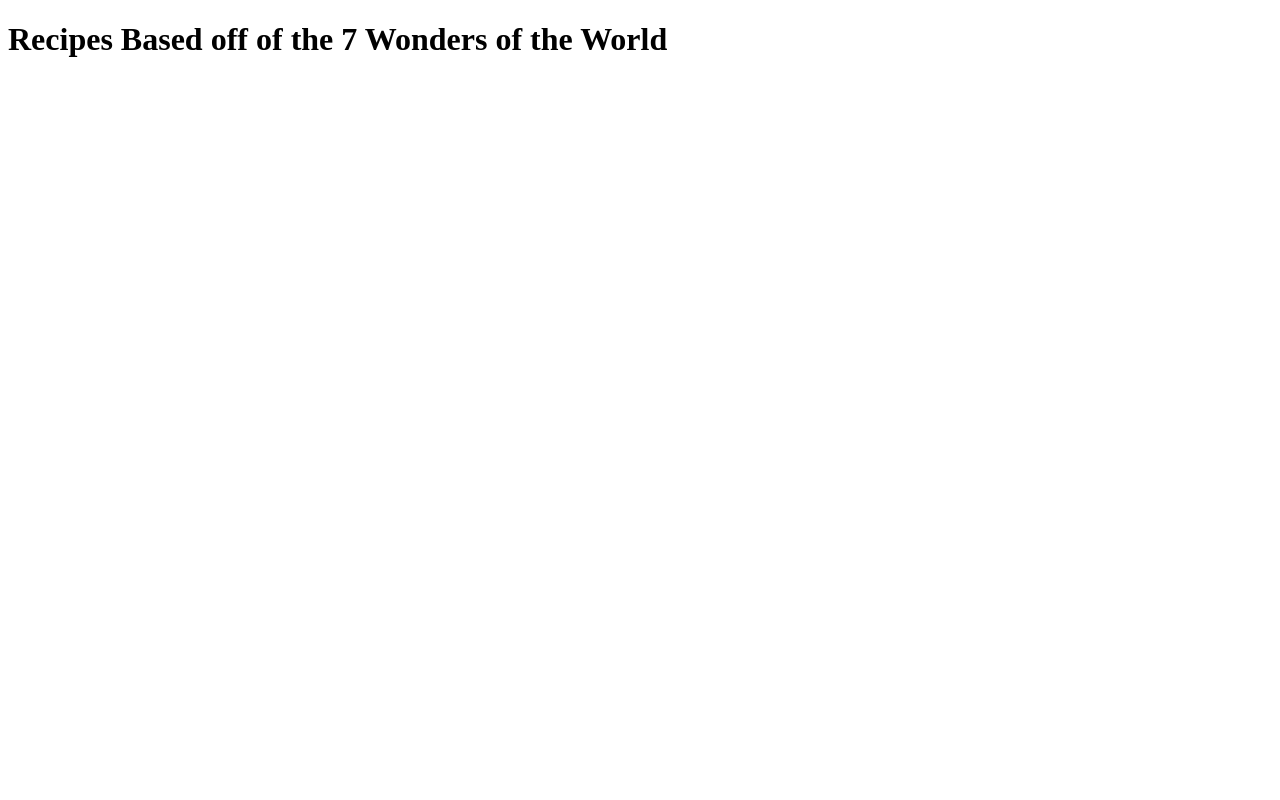
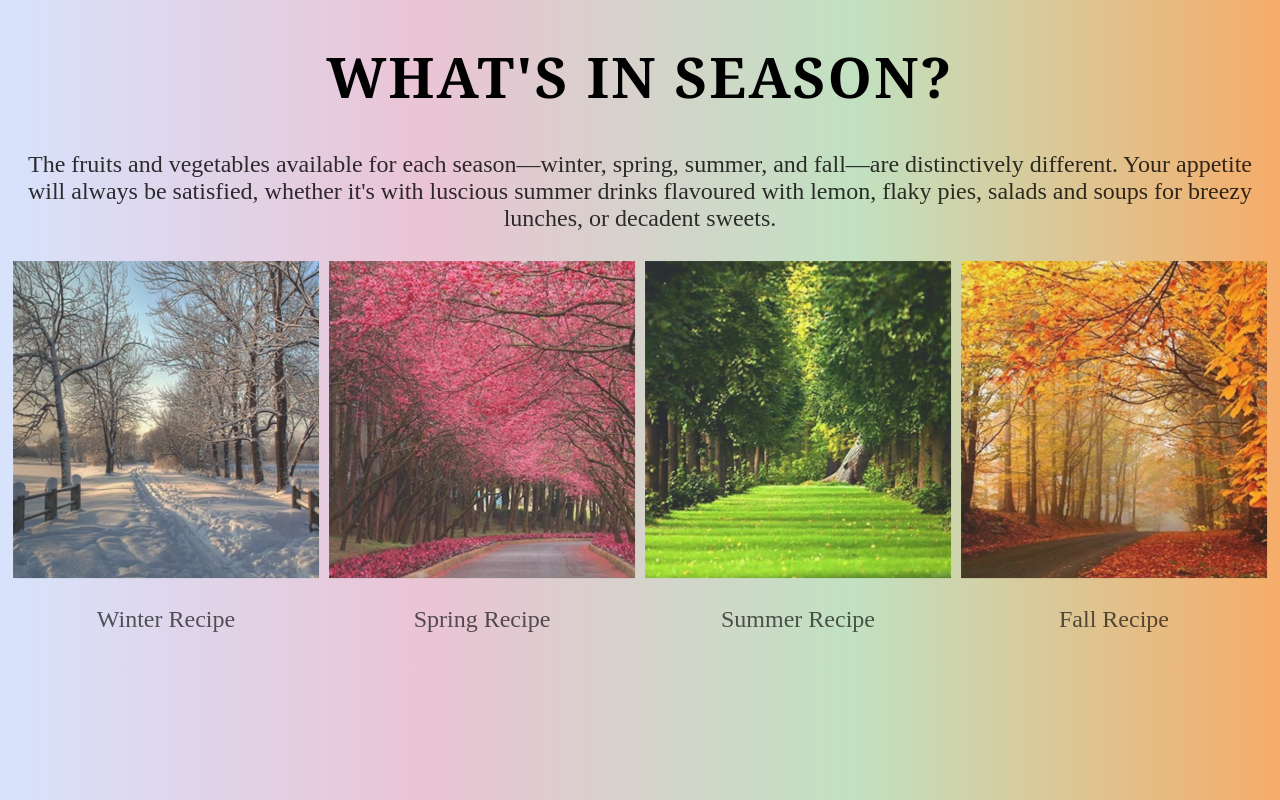
Before and after one commit to laibajavaid/recipes, a plain HTML site: page index.html in a window 1280 px wide. Drawn offline with Linux system fonts and the light colour scheme.

Commit message:
homepage of website done

```diff
--- a/index.html
+++ b/index.html
@@ -1,12 +1,48 @@
 <!DOCTYPE html>
 <html lang="en">
+
 <head>
     <meta charset="UTF-8">
     <meta http-equiv="X-UA-Compatible" content="IE=edge">
     <meta name="viewport" content="width=device-width, initial-scale=1.0">
     <title>Recipes</title>
+    <!-- link css to html -->
+    <link rel="stylesheet" href="styles.css">
 </head>
+
 <body>
-    <h1>Recipes Based off of the 7 Wonders of the World</h1>
+    <h1>What's in Season?</h1>
+    <p class="first-paragraph">The fruits and vegetables available for each season—winter, spring, summer, and fall—are
+        distinctively different. Your appetite will always be satisfied, whether it's with luscious summer drinks
+        flavoured with lemon, flaky pies,
+        salads and soups for breezy lunches, or decadent sweets.</p>
+
+    <div class="content">
+        <div class="winter">
+            <a href="./recipes/winter.html">
+            <img class= "winter-image" src="./images/winter.jpg" alt="Winter" style="width:100%"></a>
+            <p class="winter-recipe">Winter Recipe</p>
+        </div>
+
+        <div class="spring">
+            <a href="./recipes/spring.html">
+            <img class= "spring-image" src="./images/spring.jpg" alt="Spring" style="width:100%"></a>
+            <p class="spring-recipe">Spring Recipe</p>
+        </div>
+
+        <div class="summer">
+            <a href="./recipes/summer.html">
+            <img class= "summer-image" src="./images/summer.jpg" alt="Summer" style="width:100%"></a>
+            <p class="summer-recipe">Summer Recipe</p>
+        </div>
+
+        <div class="fall">
+            <a href="./recipes/fall.html">
+            <img class= "fall-image" src="./images/fall.jpg" alt="Fall" style="width:100%"></a>
+            <p class="fall-recipe">Fall Recipe</p>
+        </div>
+
+    </div>
+
 </body>
 </html>
--- /dev/null
+++ b/styles.css
@@ -0,0 +1,61 @@
+/* styles.css */
+
+/* background of the webpage */
+
+body {
+    background-image: linear-gradient(to right, #d7e3fc , #eac4d5, #C1E1C1, #f6ac69);
+}
+
+h1,
+p {
+    color: black;
+    text-align: center;
+}
+
+/* animation on heading text */
+@keyframes intro {
+    100% {bottom: 0};
+    from {opacity: 0}
+    to {opacity: 1};
+}
+
+@keyframes pictures-and-paragraph {
+    from {opacity: 0}
+    to {opacity: 1};
+}
+
+h1 {
+    position: relative;
+    font-family: Cambria;
+    letter-spacing: 0.04em;
+    text-transform: uppercase;
+    font-size: 350%;
+    bottom: -150px;
+    opacity: 0;
+    animation: intro 5s forwards;
+}
+
+.first-paragraph, .winter-recipe, .spring-recipe, .summer-recipe, .fall-recipe  {
+    font-family: Cochin;
+    font-size: 150%;
+    animation: pictures-and-paragraph 10s;
+}
+
+.content {
+    display: flex;
+  }
+
+  .winter, .spring, .summer, .fall {
+    flex: 33.33%;
+    padding: 5px;
+    object-fit: cover;
+    animation: pictures-and-paragraph 10s;
+  }
+
+  .winter:hover, .spring:hover, .summer:hover, .fall:hover {
+    transform: scale(0.95);
+  }
+
+  .winter-image:hover, .spring-image:hover, .summer-image:hover, .fall-image:hover {
+    box-shadow: 0 0 3px 5px rgba(0, 140, 186, 0.5);
+  }
```
Also changed, not shown: recipes/winter.html (added, +12 -0 lines), images/HTB1YfXwDL5TBuNjSspcq6znGFXaa.jpeg (added), images/fall.jpg (added), images/spring.jpg (added), images/summer.jpg (added), images/winter.jpg (added), recipes/fall.html (added), recipes/spring.html (added), recipes/summer.html (added).
